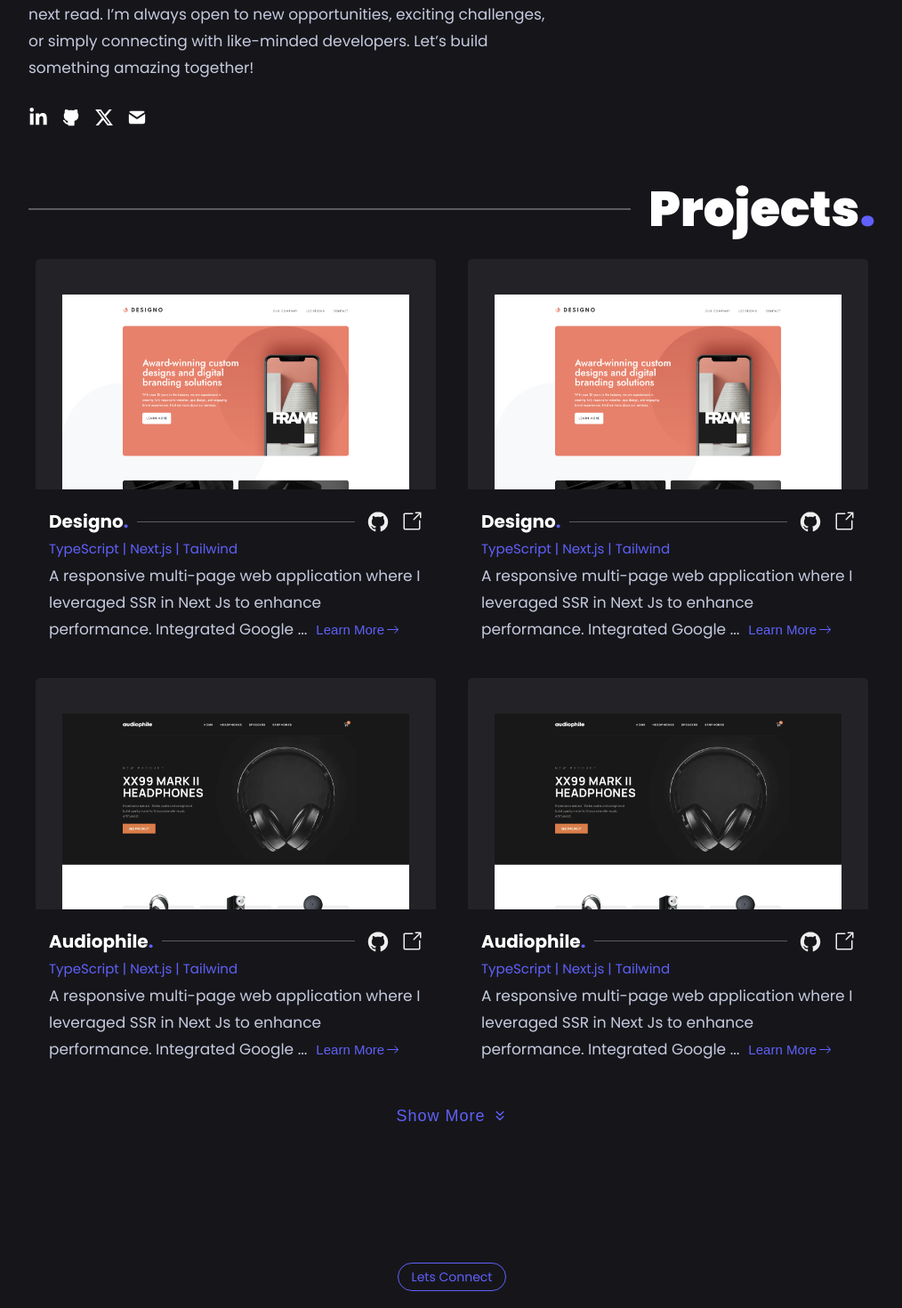
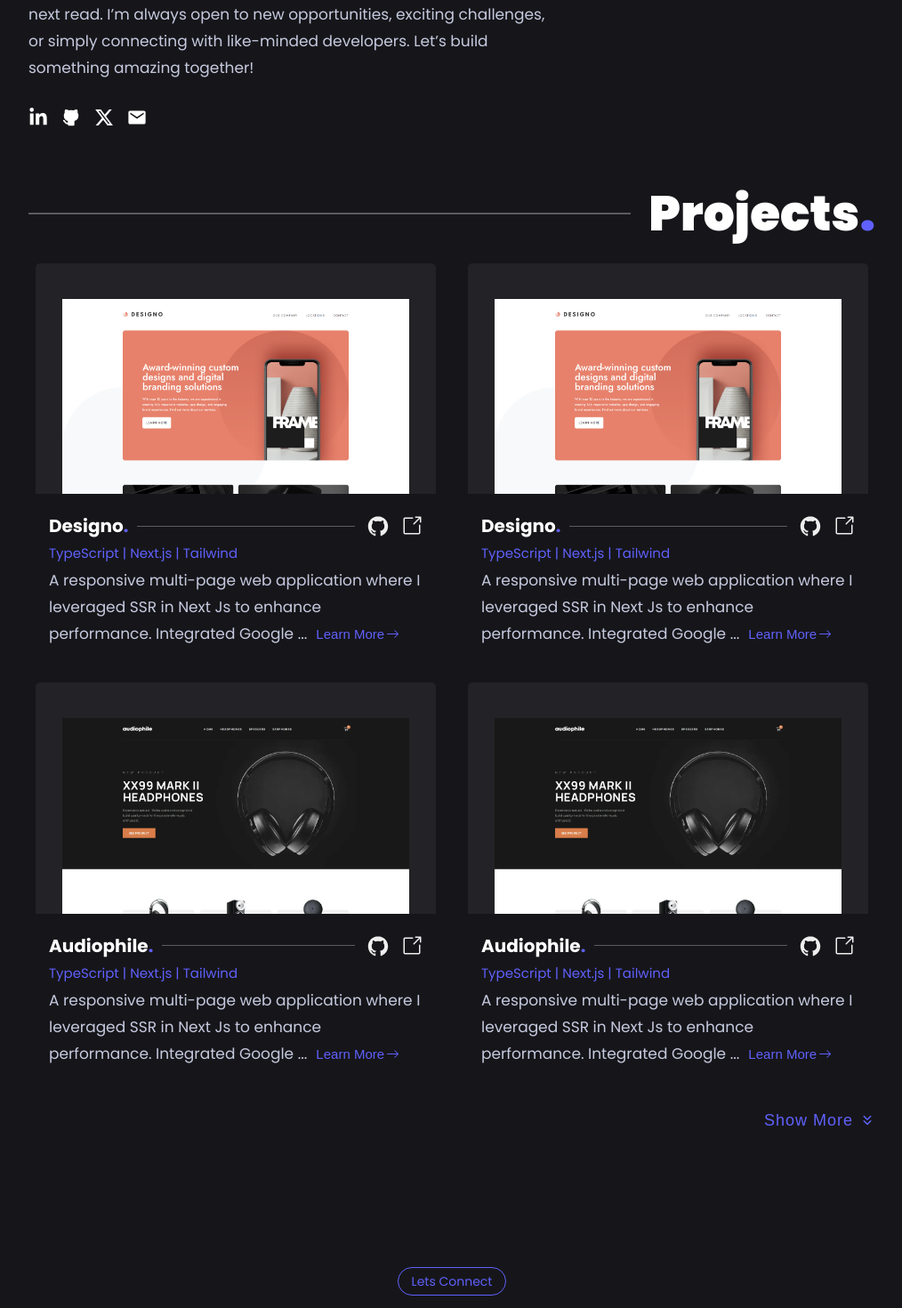
Before and after one commit to kaleckh/UpdatedPortfolio, a React (Vite) app: page / in a window 1280 px wide. Shown: the part 1200-2670 px from the top of the page at 89% size, without its empty margins (132-1146 px from the left). Built offline with nearby package versions, Linux system fonts and the light colour scheme.

Commit message:
chore: add links to social icons

```diff
--- a/src/components/SocialLinks.tsx
+++ b/src/components/SocialLinks.tsx
@@ -2,7 +2,7 @@ import styled, { css } from "styled-components";
 import { FaLinkedinIn } from "react-icons/fa6";
 import { TbBrandGithubFilled } from "react-icons/tb";
 import { FaXTwitter } from "react-icons/fa6";
-import { TbMailFilled } from "react-icons/tb";
+import { IoMdMail } from "react-icons/io";
 
 const SocialContainer = styled.div`
   display: flex;
@@ -20,6 +20,8 @@ const socialIcons = css`
   }
 `;
 
+const LinkWrapper = styled.a``;
+
 const LinkedInIcon = styled(FaLinkedinIn)`
   ${socialIcons}
 `;
@@ -29,17 +31,27 @@ const GithubIcon = styled(TbBrandGithubFilled)`
 const XIcon = styled(FaXTwitter)`
   ${socialIcons}
 `;
-const EmailIcon = styled(TbMailFilled)`
+const EmailIcon = styled(IoMdMail)`
   ${socialIcons}
 `;
 
 const SocialLinks = () => {
   return (
+    // Insert your social links
     <SocialContainer>
-      <LinkedInIcon />
-      <GithubIcon />
-      <XIcon />
-      <EmailIcon />
+      <LinkWrapper target="_blank" href="https://linkedin.com">
+        <LinkedInIcon />
+      </LinkWrapper>
+      <LinkWrapper target="_blank" href="https://github.com">
+        <GithubIcon />
+      </LinkWrapper>
+      <LinkWrapper target="_blank" href="https://x.com">
+        <XIcon />
+      </LinkWrapper>
+      {/* Insert your email address  */}
+      <LinkWrapper target="_blank" href="mailto:johnsmith@email.com">
+        <EmailIcon />
+      </LinkWrapper>
     </SocialContainer>
   );
 };
--- a/src/components/projects/ProjectSection.tsx
+++ b/src/components/projects/ProjectSection.tsx
@@ -22,7 +22,7 @@ const ProjectWrapper = styled.div`
 `;
 
 const ToggleProjectButton = styled.button`
-  margin: 5rem auto;
+  margin: 5rem 0 0 auto;
   font-size: 1.8rem;
   border: 0;
   outline: 0;
```
